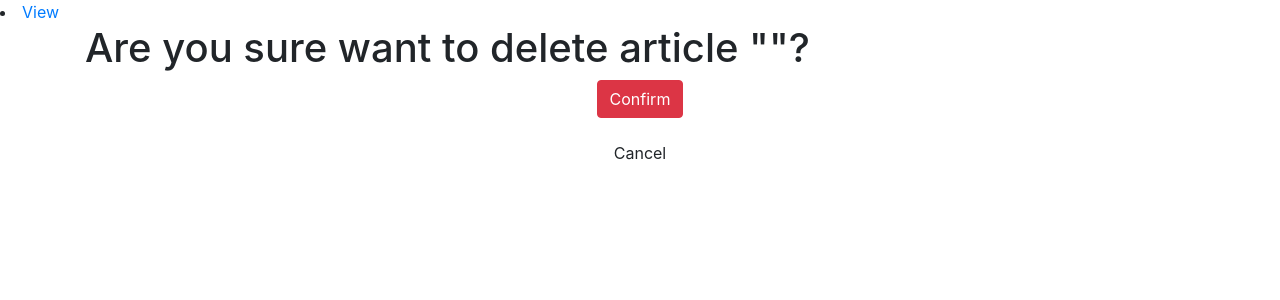
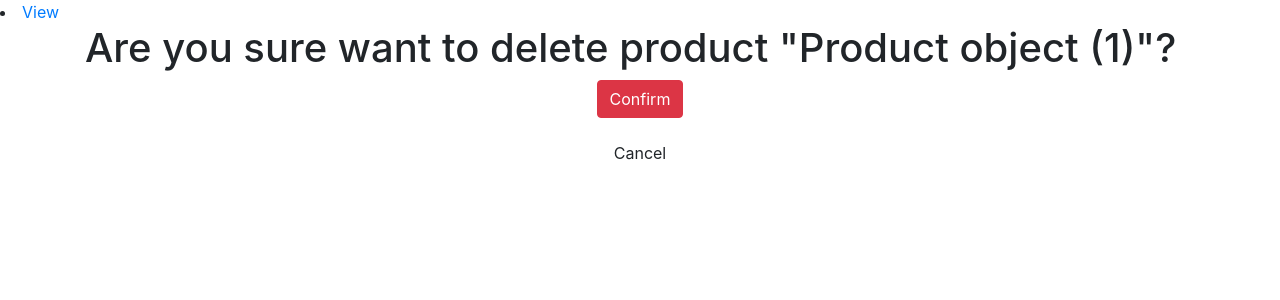
Before and after one commit to alisher1989/lalafo, a Django app: page /product/1/delete/ in a window 1280 px wide. Shown: the top 300 px of the page. Run offline with Django 3.2, Linux system fonts and the light colour scheme; tables that the repository leaves empty hold one stand-in row (values such as "Sample post"); some libraries are stand-ins or nearby versions.

Commit message:
Created all htmls pages

```diff
--- a/source/main/settings.py
+++ b/source/main/settings.py
@@ -37,6 +37,7 @@
     'django.contrib.sessions',
     'django.contrib.messages',
     'django.contrib.staticfiles',
+    'widget_tweaks',
     'webapp',
 ]
 
--- a/source/webapp/templates/delete.html
+++ b/source/webapp/templates/delete.html
@@ -1,13 +1,13 @@
 {% extends "base.html" %}
-{% block title %}Delete Article{% endblock %}
+{% block title %}Delete Product{% endblock %}
 {% block menu %}
-    <li><a href="{% url 'article_view' article.pk %}">View</a></li>
+    <li><a href="{% url 'product_view' product.pk %}">View</a></li>
 {% endblock %}
 {% block content %}
-    <h1>Are you sure want to delete article "{{ article }}"?</h1>
-    <form method="POST" action="{% url "article_delete" article.pk %}" class="text-center" class="text-center">
+    <h1>Are you sure want to delete product "{{ product }}"?</h1>
+    <form method="POST" action="{% url "product_delete" product.pk %}" class="text-center" class="text-center">
         {% csrf_token %}
         <p><input type="submit" value="Confirm" class="btn btn-danger"></p>
-        <p><a href="{% url "article_view" article.pk %}" class="btn btn-default">Cancel</a></p>
+        <p><a href="{% url "product_view" product.pk %}" class="btn btn-default">Cancel</a></p>
     </form>
 {% endblock %}
--- a/source/webapp/templates/product_view.html
+++ b/source/webapp/templates/product_view.html
@@ -1,8 +1,8 @@
 {% extends 'base.html' %}
 {% block product %}{{ product.name }}{% endblock %}
 {% block menu %}
-    <li><a href="{% url 'article_update' product.pk %}">Edit</a></li>
-    <li><a href="{% url 'article_delete' product.pk %}">Delete</a></li>
+    <li><a href="{% url 'product_edit' product.pk %}">Edit</a></li>
+    <li><a href="{% url 'product_delete' product.pk %}">Delete</a></li>
 {% endblock %}
 
 {% block content%}
--- a/source/webapp/templates/products_view.html
+++ b/source/webapp/templates/products_view.html
@@ -15,9 +15,9 @@
         <div>{{ product.cost }}</div>
         <div>{{ product.category }}</div>
         <p>Category: {{ product.get_category_display }}</p>
-        <p><a href="{% url 'article_view' article.pk %}">More...</a></p>
-        <p><a href="{% url 'article_update' article.pk %}">Edit...</a></p>
-        <p><a href="{% url 'article_delete' article.pk %}">Delete</a></p>
+        <p><a href="{% url 'product_view' product.pk %}">More...</a></p>
+        <p><a href="{% url 'product_edit' product.pk %}">Edit...</a></p>
+        <p><a href="{% url 'product_delete' product.pk %}">Delete</a></p>
         <hr/>
     {% endfor %}
 {% endblock %}
```
Also changed, not shown: source/webapp/templates/add.html (+4 -4 lines), source/webapp/templates/edit.html (+4 -4 lines), source/webapp/templates/partial/product_form.html (added, +23 -0 lines).
